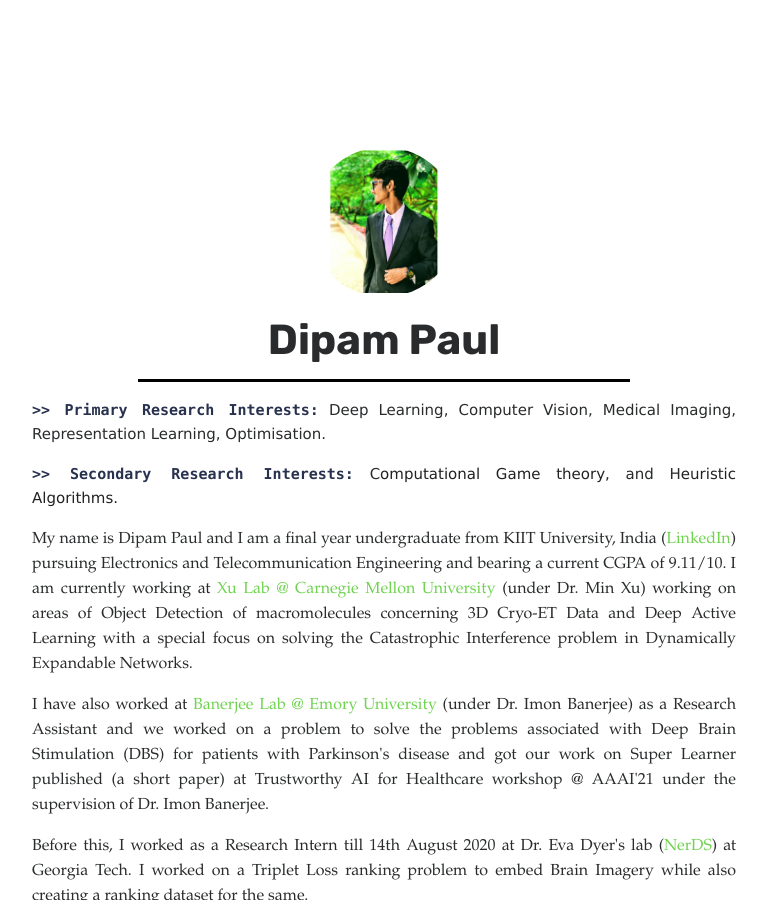
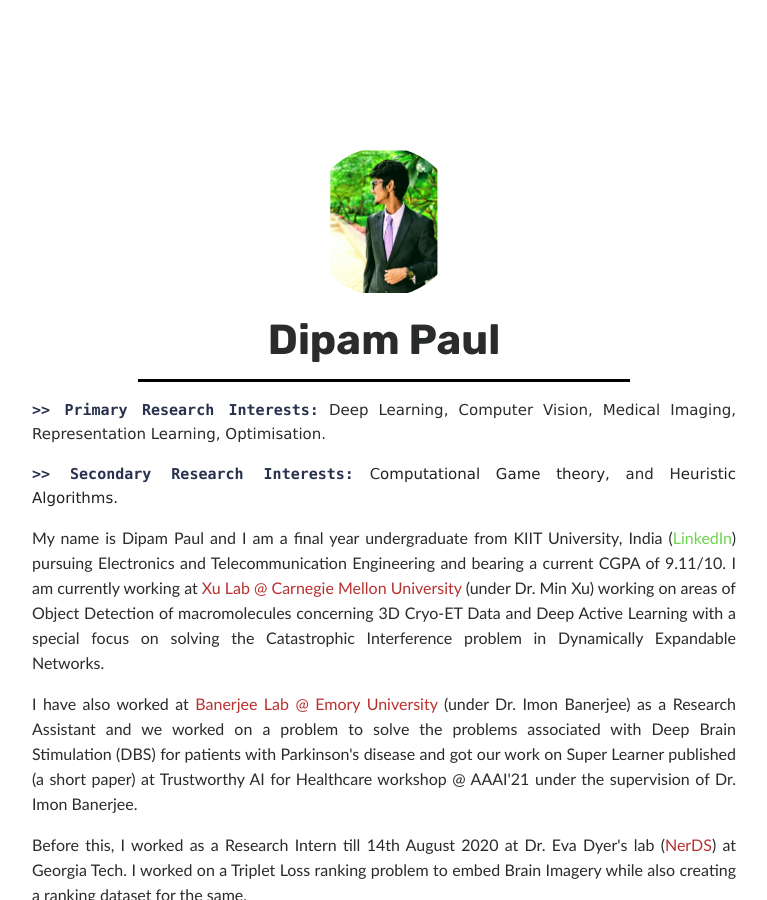
Before and after one commit to thisisdipam/thisisdipam.github.io, a Jekyll site: the page built from index.html, in a window 1280 px wide and 900 px high. Shown: the whole window, without its empty margins (256-1023 px from the left). Built offline with Jekyll 4.4.1, drawn with Linux system fonts in a browser that asks for light colours.

Commit message:
Update index.html

```diff
--- a/index.html
+++ b/index.html
@@ -12,10 +12,10 @@ title: Home
         <hr class="intro-hr"/>
         <p class="degree"> <p style="text-align: justify;"><span style='font-family: "Lucida Console", Monaco, monospace;'><span style="font-size: 15px; color: rgb(40, 50, 78);"><strong>&gt;&gt; Primary Research Interests:</strong></span></span><span style="font-size: 15px;"><span style="font-family: Verdana, Geneva, sans-serif;">&nbsp;Deep Learning, Computer Vision, Medical Imaging, Representation Learning, Optimisation.</span></span></p>
 <p style="text-align: justify;"><span style="font-size: 15px;"><span style='font-family: "Lucida Console", Monaco, monospace;'><span style="color: rgb(40, 50, 78);"><strong>&gt;&gt; Secondary Research Interests:</strong></span></span></span><span style="font-family: Verdana, Geneva, sans-serif;"><span style="font-size: 15px;">&nbsp;C<span style="color: rgb(34, 34, 34); font-style: normal; font-variant-ligatures: normal; font-variant-caps: normal; font-weight: 400; letter-spacing: normal; orphans: 2; text-align: start; text-indent: 0px; text-transform: none; white-space: normal; widows: 2; word-spacing: 0px; -webkit-text-stroke-width: 0px; background-color: rgb(255, 255, 255); text-decoration-thickness: initial; text-decoration-style: initial; text-decoration-color: initial; float: none; display: inline !important;">omputational Game theory,</span> and H<span style="color: rgb(34, 34, 34); font-style: normal; font-variant-ligatures: normal; font-variant-caps: normal; font-weight: 400; letter-spacing: normal; orphans: 2; text-align: start; text-indent: 0px; text-transform: none; white-space: normal; widows: 2; word-spacing: 0px; -webkit-text-stroke-width: 0px; background-color: rgb(255, 255, 255); text-decoration-thickness: initial; text-decoration-style: initial; text-decoration-color: initial; float: none; display: inline !important;">euristic Algorithms.</span></span></span></p>
-<p style="text-align: justify;"><span style='font-family: "Palatino Linotype", "Book Antiqua", Palatino, serif;'>My name is Dipam Paul and I am a final year undergraduate from KIIT University, India (</span><a href="https://www.linkedin.com/in/dipam-paul-36672b15b/"><span style='font-family: "Palatino Linotype", "Book Antiqua", Palatino, serif;'>LinkedIn</span></a><span style='font-family: "Palatino Linotype", "Book Antiqua", Palatino, serif;'>) pursuing Electronics and Telecommunication Engineering and bearing a current CGPA of 9.11/10. I am currently working at <a href="https://xulabs.github.io/">Xu Lab @ Carnegie Mellon University</a> (under Dr. Min Xu) working on areas of Object Detection of macromolecules concerning 3D Cryo-ET Data and Deep Active Learning with a special focus on solving the Catastrophic Interference problem in Dynamically Expandable Networks.</span></p>
-<p style="text-align: justify;"><span style="font-family: 'Palatino Linotype', 'Book Antiqua', Palatino, serif;">I have also worked at&nbsp;</span><a href="https://sites.google.com/stanford.edu/imon-banerjee-stanford/people?authuser=0"><span style="font-family: 'Palatino Linotype', 'Book Antiqua', Palatino, serif;">Banerjee Lab @ Emory University</span></a><span style="font-family: 'Palatino Linotype', 'Book Antiqua', Palatino, serif;">&nbsp;(under Dr. Imon Banerjee) as a Research Assistant and we worked on a problem to solve the problems associated with Deep Brain Stimulation (DBS) for patients with Parkinson&apos;s disease and got our work on Super Learner published (a short paper) at Trustworthy AI for Healthcare workshop @ AAAI&apos;21 under the supervision of Dr. Imon Banerjee.</span></p>
-<p style="text-align: justify;"><span style="font-family: 'Palatino Linotype', 'Book Antiqua', Palatino, serif;">Before this, I worked as a Research Intern till 14th August 2020 at Dr. Eva Dyer&apos;s lab (</span><a href="https://dyerlab.gatech.edu/"><span style="font-family: 'Palatino Linotype', 'Book Antiqua', Palatino, serif;">NerDS</span></a><span style="font-family: 'Palatino Linotype', 'Book Antiqua', Palatino, serif;">) at Georgia Tech. I worked on a Triplet Loss ranking problem to embed Brain Imagery while also creating a ranking dataset for the same.&nbsp;</span></p>
-<p style="text-align: justify;"><span style="font-family: 'Palatino Linotype', 'Book Antiqua', Palatino, serif;">Previously, I have also worked at Dr. Amit Sethi&apos;s&nbsp;</span><a href="https://www.ee.iitb.ac.in/web/research/labs/medal" style='user-select: auto; font-family: "Times New Roman"; font-size: medium; font-style: normal; font-variant-ligatures: normal; font-variant-caps: normal; font-weight: 400; letter-spacing: normal; orphans: 2; text-align: start; text-indent: 0px; text-transform: none; white-space: normal; widows: 2; word-spacing: 0px; -webkit-text-stroke-width: 0px;'><span style='font-family: "Palatino Linotype", "Book Antiqua", Palatino, serif;'>MeDAL Lab @ Indian Institute of Technology, Bombay</span></a><span style="font-family: 'Palatino Linotype', 'Book Antiqua', Palatino, serif;">&nbsp;which encompasses and works on areas of Biomedical Imaging and Analysis. We are currently working on modeling and training an Auxiliary Classifier GAN to optimize the latent vector variables and hence improve on a model to detect COVID-19 from Chest X-Ray Images (CoronaNET), while also working to integrate a semi-supervised approach into the same using SimCLR to counteract the lack of availability of data.</span></p>
+<p style="text-align: justify;"><span style='font-family: "Trebuchet MS", Helvetica, sans-serif;'>My name is Dipam Paul and I am a final year undergraduate from KIIT University, India (</span><span style="font-family: 'Trebuchet MS', Helvetica, sans-serif;"><a href="https://www.linkedin.com/in/dipam-paul-36672b15b/">LinkedIn</a>) pursuing Electronics and Telecommunication Engineering and bearing a current CGPA of 9.11/10. I am currently working at <a href="https://xulabs.github.io/"><span style="color: rgb(184, 49, 47);">Xu Lab @ Carnegie Mellon University</span></a> (under Dr. Min Xu) working on areas of Object Detection of macromolecules concerning 3D Cryo-ET Data and Deep Active Learning with a special focus on solving the Catastrophic Interference problem in Dynamically Expandable Networks.</span></p>
+<p style="text-align: justify;"><span style="font-family: 'Trebuchet MS', Helvetica, sans-serif;">I have also worked at&nbsp;<a href="https://sites.google.com/stanford.edu/imon-banerjee-stanford/people?authuser=0"><span style="color: rgb(184, 49, 47);">Banerjee Lab @ Emory University</span></a>&nbsp;(under Dr. Imon Banerjee) as a Research Assistant and we worked on a problem to solve the problems associated with Deep Brain Stimulation (DBS) for patients with Parkinson&apos;s disease and got our work on Super Learner published (a short paper) at Trustworthy AI for Healthcare workshop @ AAAI&apos;21 under the supervision of Dr. Imon Banerjee.</span></p>
+<p style="text-align: justify;"><span style="font-family: 'Trebuchet MS', Helvetica, sans-serif;">Before this, I worked as a Research Intern till 14th August 2020 at Dr. Eva Dyer&apos;s lab (<a href="https://dyerlab.gatech.edu/"><span style="color: rgb(184, 49, 47);">NerDS</span></a>) at Georgia Tech. I worked on a Triplet Loss ranking problem to embed Brain Imagery while also creating a ranking dataset for the same.&nbsp;</span></p>
+<p style="text-align: justify;"><span style="font-family: 'Trebuchet MS', Helvetica, sans-serif;">Previously, I have also worked at Dr. Amit Sethi&apos;s&nbsp;<a href="https://www.ee.iitb.ac.in/web/research/labs/medal" style='user-select: auto; font-family: "Times New Roman"; font-size: medium; font-style: normal; font-variant-ligatures: normal; font-variant-caps: normal; font-weight: 400; letter-spacing: normal; orphans: 2; text-align: start; text-indent: 0px; text-transform: none; white-space: normal; widows: 2; word-spacing: 0px; -webkit-text-stroke-width: 0px;'><span style="color: rgb(184, 49, 47);">MeDAL Lab @ Indian Institute of Technology, Bombay</span></a> which encompasses and works on areas of Biomedical Imaging and Analysis. We are currently working on modeling and training an Auxiliary Classifier GAN to optimize the latent vector variables and hence improve on a model to detect COVID-19 from Chest X-Ray Images (CoronaNET), while also working to integrate a semi-supervised approach into the same using SimCLR to counteract the lack of availability of data.</span></p>
 <p style="text-align: justify;"><br></p>
 <p style="text-align: justify;"><br></p> </p>
     </div>
```
